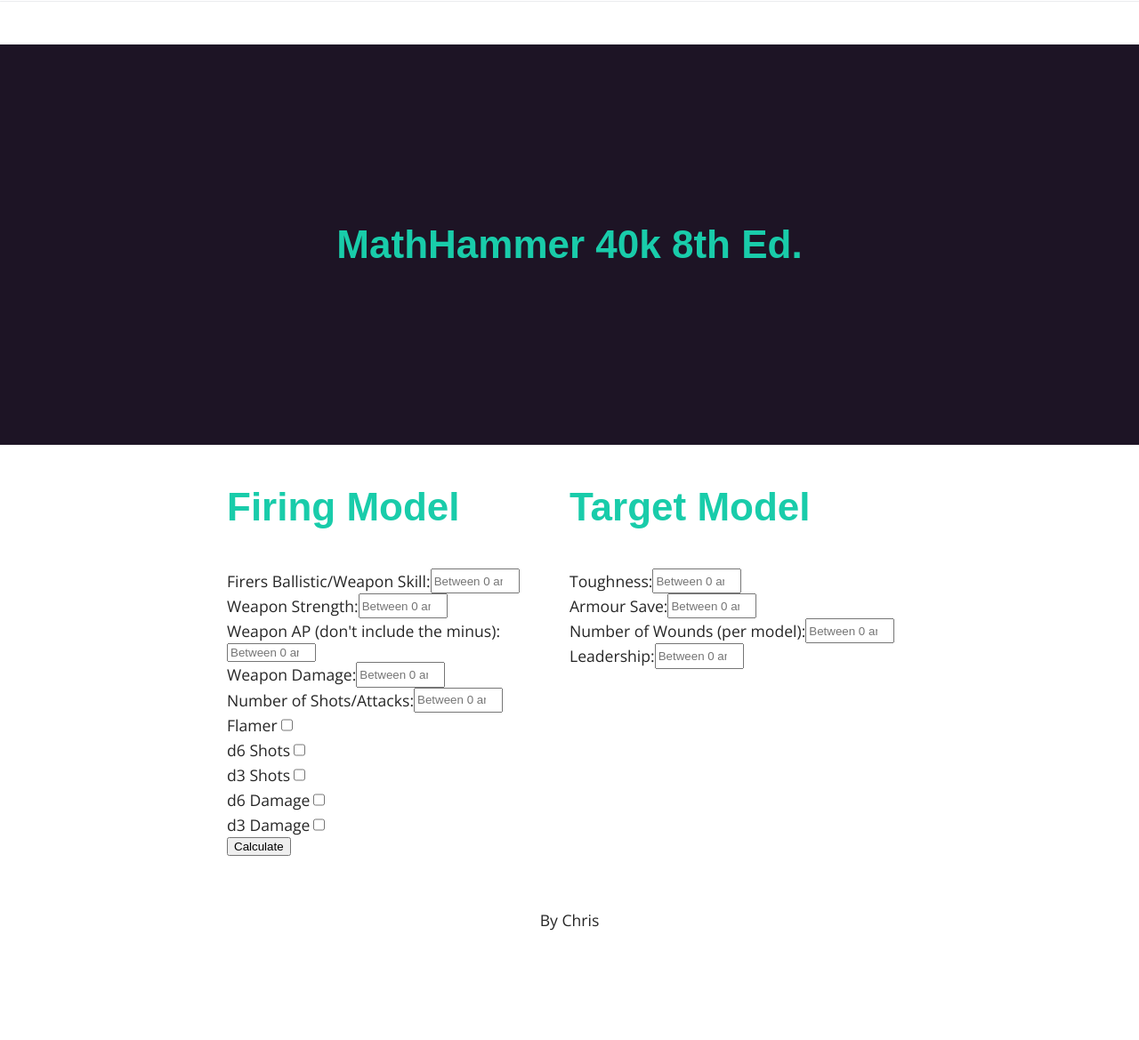
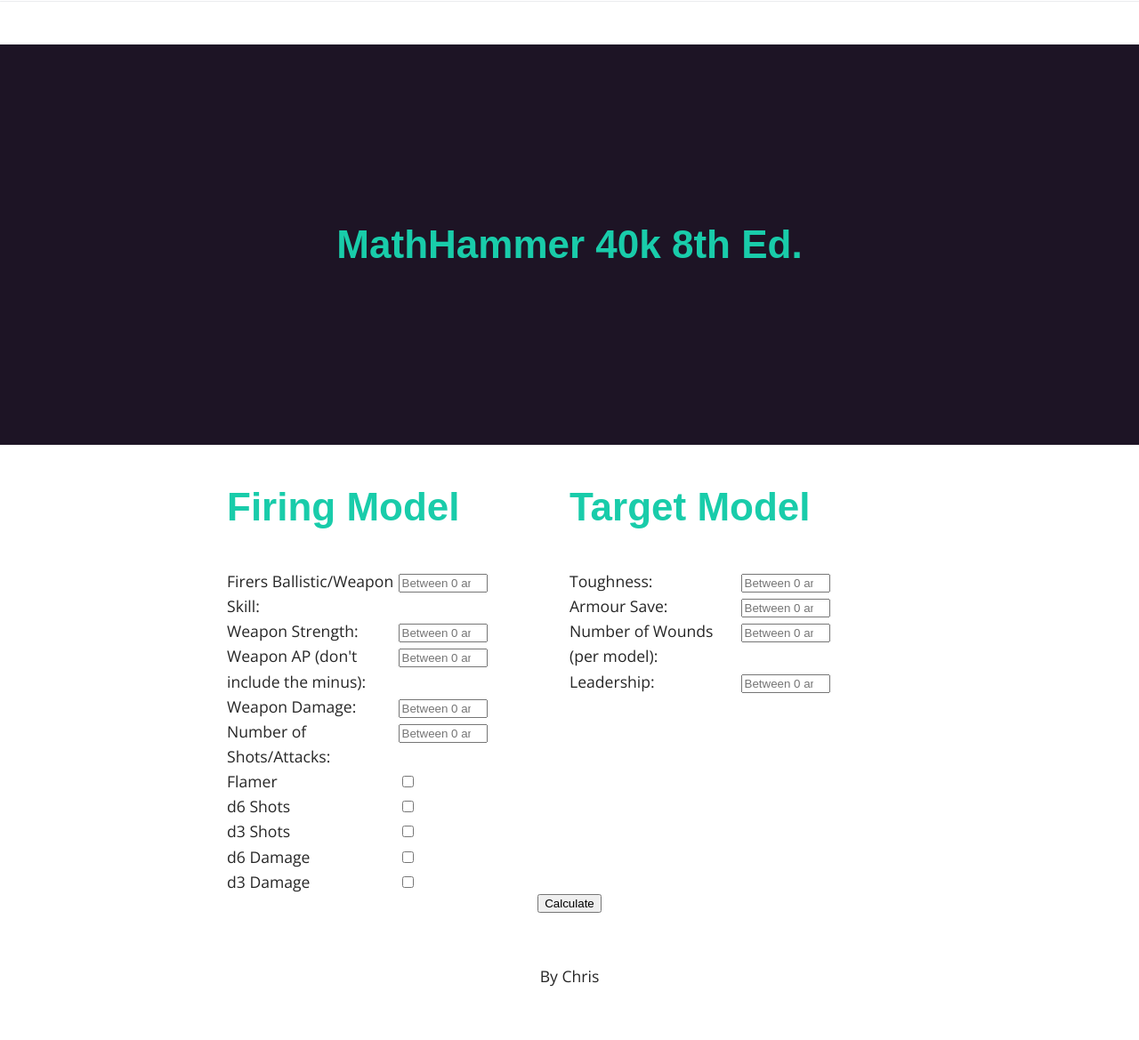
Before and after one commit to ctcodie/MathHammer, a Jekyll site: the page built from index.html, in a window 1280 px wide. Shown: the whole page at 89% size. Built offline with Jekyll 4.4.1, drawn with Linux system fonts in a browser that asks for light colours; nearby versions of some CDN libraries; some web fonts are replaced; before the commit the page ends 1106 px from its top, so only the background shows below that.

Commit message:
finished input areas. Need to set up IDs and connect to JS

```diff
--- a/index.html
+++ b/index.html
@@ -6,67 +6,123 @@ layout: default
 		<div class="column">
 			<h1>Firing Model</h1>
 			<div class="row">
+				<div class="column">
 					<label for="ballisticSkill">Firers Ballistic/Weapon Skill:</label>
+				</div>
+				<div class="column">
 					<input id="ballisticSkill" class="numberField" type="number" placeholder="Between 0 and 30" step="1" min="0" max="30">
 				</div>
+			</div>
 			<div class="row">
+				<div class="column">
 					<label for="ballisticSkill">Weapon Strength:</label>
+				</div>
+				<div class="column">
 					<input id="ballisticSkill" class="numberField" type="number" placeholder="Between 0 and 30" step="1" min="0" max="30">
 				</div>
+			</div>
 			<div class="row">
+				<div class="column">
 					<label for="ballisticSkill">Weapon AP (don't include the minus):</label>
+				</div>
+				<div class="column">
 					<input id="ballisticSkill" class="numberField" type="number" placeholder="Between 0 and 30" step="1" min="0" max="30">
 				</div>
+			</div>
 			<div class="row">
+				<div class="column">
 					<label for="ballisticSkill">Weapon Damage:</label>
+				</div>
+				<div class="column">
 					<input id="ballisticSkill" class="numberField" type="number" placeholder="Between 0 and 30" step="1" min="0" max="30">
 				</div>
+			</div>
 			<div class="row">
+				<div class="column">
 					<label for="ballisticSkill">Number of Shots/Attacks:</label>
+				</div>
+				<div class="column">
 					<input id="ballisticSkill" class="numberField" type="number" placeholder="Between 0 and 30" step="1" min="0" max="30">
 				</div>
+			</div>
 			<div class="row">
+				<div class="column">
 					<label for="id">Flamer</label>
+				</div>
+				<div class="column">
 					<input id="id" type="checkbox">
 				</div>
+			</div>
 			<div class="row">
+				<div class="column">
 					<label for="id">d6 Shots</label>
+				</div>
+				<div class="column">
 					<input id="id" type="checkbox">
 				</div>
+			</div>
 			<div class="row">
+				<div class="column">
 					<label for="id">d3 Shots</label>
+				</div>
+				<div class="column">
 					<input id="id" type="checkbox">
 				</div>
+			</div>
 			<div class="row">
+				<div class="column">
 					<label for="id">d6 Damage</label>
+				</div>
+				<div class="column">
 					<input id="id" type="checkbox">
 				</div>
+			</div>
 			<div class="row">
+				<div class="column">
 					<label for="id">d3 Damage</label>
+				</div>
+				<div class="column">
 					<input id="id" type="checkbox">
+				</div>
 			</div>
 		</div>
 		<div class="column">
 			<h1>Target Model</h1>
 			<div class="row">
+				<div class="column">
 					<label for="ballisticSkill">Toughness:</label>
+				</div>
+				<div class="column">
 					<input id="ballisticSkill" class="numberField" type="number" placeholder="Between 0 and 30" step="1" min="0" max="30">
 				</div>
+			</div>
 			<div class="row">
+				<div class="column">
 					<label for="ballisticSkill">Armour Save:</label>
+				</div>
+				<div class="column">
 					<input id="ballisticSkill" class="numberField" type="number" placeholder="Between 0 and 30" step="1" min="0" max="30">
 				</div>
+			</div>
 			<div class="row">
+				<div class="column">
 					<label for="ballisticSkill">Number of Wounds (per model):</label>
+				</div>
+				<div class="column">
 					<input id="ballisticSkill" class="numberField" type="number" placeholder="Between 0 and 30" step="1" min="0" max="30">
 				</div>
+			</div>
 			<div class="row">
+				<div class="column">
 					<label for="ballisticSkill">Leadership:</label>
+				</div>
+				<div class="column">
 					<input id="ballisticSkill" class="numberField" type="number" placeholder="Between 0 and 30" step="1" min="0" max="30">
 				</div>
 			</div>
 		</div>
-	<div class="row"
+	</div>
+	<div class="row">
 		<div class="column centrediv">
 			<input type="button" value="Calculate">
 		</div>
```
Lines whose indentation alone changed are shown as unchanged.
